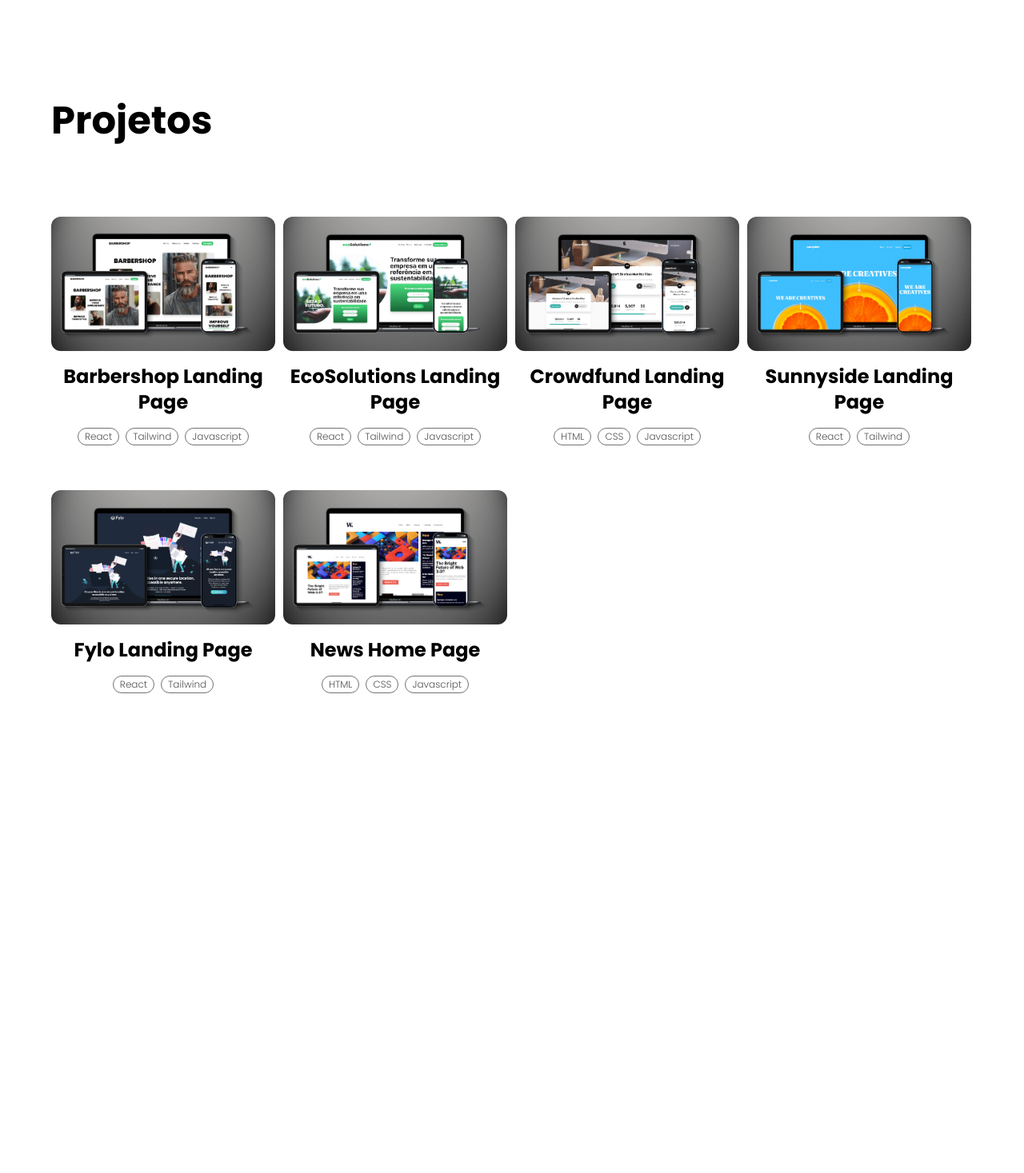
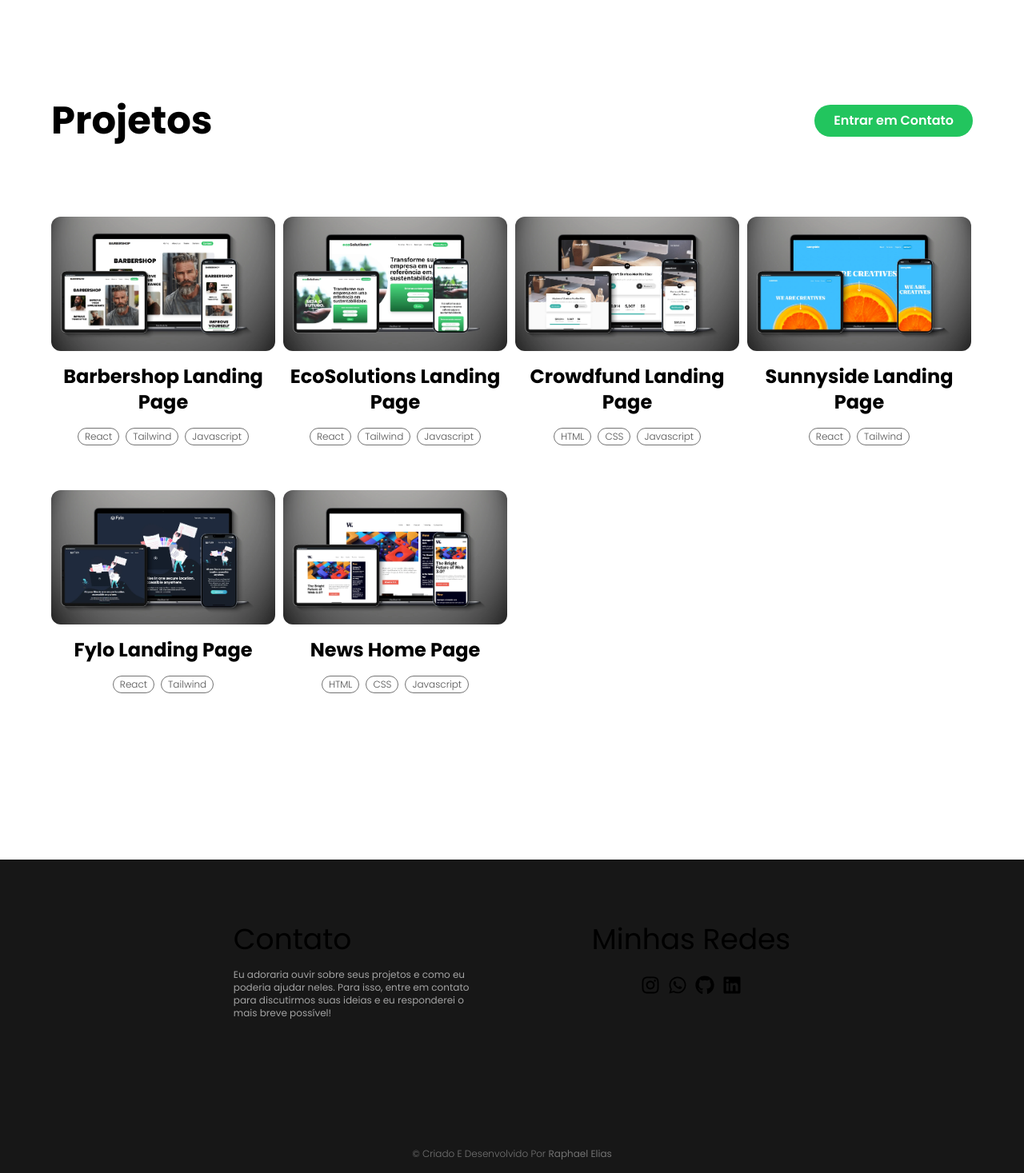
Before and after one commit to raphaeleliass/Portfolio, a React (Vite) app: page / in a window 1280 px wide. Shown: the part 1111-2578 px from the top of the page at 80% size. Before the commit the page ends 2058 px from the top, so only its background shows below. Built offline with nearby package versions, Linux system fonts and the light colour scheme.

Commit message:
feat: add contact section

```diff
--- a/src/Home.jsx
+++ b/src/Home.jsx
@@ -1,3 +1,4 @@
+import Contact from "./components/Contact/Contact";
 import Header from "./components/Header/Header";
 import Hero from "./components/Hero/Hero";
 import Projects from "./components/MyProjects/Projects";
@@ -9,7 +10,8 @@ function Home() {
       <Header />
       <Hero />
       <Skills />
-      <Projects/>
+      <Projects />
+      <Contact />
     </section>
   );
 }
--- /dev/null
+++ b/src/components/Contact/Contact.jsx
@@ -0,0 +1,63 @@
+import { FaGithub, FaInstagram, FaLinkedin, FaWhatsapp } from "react-icons/fa";
+
+function Contact() {
+  return (
+    <footer id="contact" className="mt-32 bg-neutral-900">
+      <div className="mx-auto flex w-full max-w-xs flex-col items-center justify-center gap-y-12 py-20 md:max-w-3xl md:flex-row md:px-32 lg:max-w-6xl">
+        <div className="flex flex-col gap-4 md:h-[200px] md:w-1/2">
+          <h2 className="text-center text-4xl md:text-left">Contato</h2>
+          <p className="text-center text-xs text-neutral-400 md:pr-12 md:text-left lg:pr-32">
+            Eu adoraria ouvir sobre seus projetos e como eu poderia ajudar
+            neles. Para isso, entre em contato para discutirmos suas ideias e eu
+            responderei o mais breve possível!
+          </p>
+        </div>
+        <div className="flex flex-col justify-center gap-6 text-center md:h-[200px] md:items-center md:justify-start">
+          <h2 className="hidden text-4xl md:flex">Minhas Redes</h2>
+          <div className="flex flex-row items-center justify-center gap-2 md:w-1/2">
+            <a
+              href="https://instagram.com/raphaeleliass"
+              target="_blank"
+              className="p-px transition-all hover:text-green-400"
+            >
+              <FaInstagram className="size-8 md:size-6" />
+            </a>
+            <a
+              href="https://wa.me/5528999763920?text=Olá,%20vi%20seu%20portfólio,%20podemos%20conversar?"
+              target="_blank"
+              className="p-px transition-all hover:text-green-400"
+            >
+              <FaWhatsapp className="size-8 md:size-6" />
+            </a>
+            <a
+              href="https://github.com/raphaeleliass"
+              target="_blank"
+              className="p-px transition-all hover:text-green-400"
+            >
+              <FaGithub className="size-8 md:size-6" />
+            </a>
+            <a
+              href="https://linkedin.com/in/raphaeleliass"
+              target="_blank"
+              className="p-px transition-all hover:text-green-400"
+            >
+              <FaLinkedin className="size-8 md:size-6" />
+            </a>
+          </div>
+        </div>
+      </div>
+      <div className="pb-4 text-center text-xs font-light capitalize text-neutral-500">
+        <p>
+          &copy; criado e desenvolvido por{" "}
+          <strong>
+            <a href="https://linkedin.com/in/raphaeleliass" target="_blank">
+              Raphael Elias
+            </a>
+          </strong>
+        </p>
+      </div>
+    </footer>
+  );
+}
+
+export default Contact;
--- a/src/components/Header/Header.jsx
+++ b/src/components/Header/Header.jsx
@@ -42,7 +42,7 @@ function Header() {
           <BiMenu className="size-8 md:hidden" />
         </button>
         <nav className={`navbar ${menuOpen ? "active" : ""}`}>
-          <ul className="flex flex-col items-center gap-x-2 gap-y-12 font-Inter md:flex-row">
+          <ul className="flex flex-col items-center gap-x-6 gap-y-12 font-Inter md:flex-row">
             <li className="absolute right-0 top-0">
               <button
                 onClick={toggleMenu}
@@ -56,13 +56,13 @@ function Header() {
               <ListItems href="#" text="Início" />
             </li>
             <li onClick={toggleMenu}>
-              <ListItems href="#" text="Skills" />
+              <ListItems href="#skills" text="Skills" />
             </li>
             <li onClick={toggleMenu}>
-              <ListItems href="#" text="Projetos" />
+              <ListItems href="#projects" text="Projetos" />
             </li>
             <li onClick={toggleMenu}>
-              <BtnPrimary href="#" text="Contato"></BtnPrimary>
+              <BtnPrimary href="#contact" text="Contato"></BtnPrimary>
             </li>
           </ul>
         </nav>
--- a/src/components/Header/ListItems.jsx
+++ b/src/components/Header/ListItems.jsx
@@ -1,7 +1,11 @@
 import PropTypes from "prop-types";
 
 function ListItems({ href, text }) {
-  return <a href={href}>{text}</a>;
+  return (
+    <a href={href} className="transition-all hover:text-green-500">
+      {text}
+    </a>
+  );
 }
 
 ListItems.propTypes = {
--- a/src/components/MyProjects/Projects.jsx
+++ b/src/components/MyProjects/Projects.jsx
@@ -6,12 +6,18 @@ import NewsPage from "/news.webp";
 import CrowdfundPage from "/crowdfund.webp";
 import BarbershopPage from "/barbershop.webp";
 import EcoSolutions from "/ecosolutions.webp";
+import BtnPrimary from "../Buttons/BtnPrimary";
 
 function Projects() {
   return (
-    <div className="m-auto mt-32 flex w-full max-w-xs flex-col gap-24 md:max-w-3xl md:py-20 lg:max-w-6xl">
-      <div className="flex items-center justify-between">
-        <h2 className="text-4xl font-bold md:text-5xl">Projetos</h2>
+    <section id="projects" className="m-auto pt-32 flex w-full max-w-xs flex-col gap-24 md:max-w-3xl md:py-20 lg:max-w-6xl">
+      <div className="flex items-center  md:justify-between">
+        <h2 className="text-center text-4xl font-bold md:text-left md:text-5xl ">
+          Projetos
+        </h2>
+        <div className="hidden md:block">
+          <BtnPrimary href="/links" text="Entrar em Contato" />
+        </div>
       </div>
       <div className="grid grid-cols-1 gap-y-14 md:grid-cols-2 md:gap-x-2 lg:grid-cols-4">
         <ProjectCards
@@ -57,7 +63,7 @@ function Projects() {
           hrefRepository="https://github.com/raphaeleliass/news-homepage"
         />
       </div>
-    </div>
+    </section>
   );
 }
 
--- a/src/components/MySkills/Skills.jsx
+++ b/src/components/MySkills/Skills.jsx
@@ -2,7 +2,7 @@ import SkillCard from "./SkillCard";
 
 function Skills() {
   return (
-    <section className="mx-auto mt-44 flex w-full max-w-xs flex-col gap-12 border-t-2 border-gray-200 dark:border-neutral-700 py-12 md:max-w-3xl lg:max-w-6xl">
+    <section id="skills" className="mx-auto mt-44 pt-44 flex w-full max-w-xs flex-col gap-12 border-t-2 border-gray-200 dark:border-neutral-700 py-12 md:max-w-3xl lg:max-w-6xl">
       <div className="grid  grid-cols-1 gap-y-12 md:grid-cols-3">
         <SkillCard title="HTML" text="2 anos de experiência" />
         <SkillCard title="CSS" text="2 anos de experiência" />
--- a/src/index.css
+++ b/src/index.css
@@ -37,9 +37,9 @@ body {
 }
 
 .overflow-card {
-  @apply absolute flex h-[190px] w-[320px] items-center justify-center rounded-xl bg-neutral-900 bg-opacity-70 opacity-0 backdrop-blur-md transition-all md:h-[220px] md:w-[370px] lg:h-[170px] lg:w-[280px];
+  @apply absolute flex h-[195px] w-[320px] items-center justify-center rounded-xl bg-neutral-900 bg-opacity-70 opacity-0 backdrop-blur-md transition-all md:h-[225px] md:w-[370px] lg:h-[175px] lg:w-[280px];
 }
 
 .overflow-card.active {
-  @apply absolute flex h-[190px] w-[320px] items-center justify-center rounded-xl bg-neutral-900 bg-opacity-70 opacity-100 backdrop-blur-md transition-all md:h-[220px] md:w-[370px] lg:h-[170px] lg:w-[280px];
+  @apply absolute flex h-[195px] w-[320px] items-center justify-center rounded-xl bg-neutral-900 bg-opacity-70 opacity-100 backdrop-blur-md transition-all md:h-[225px] md:w-[370px] lg:h-[175px] lg:w-[280px];
 }
```
